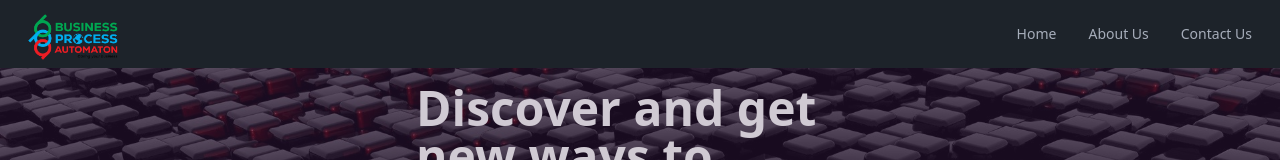
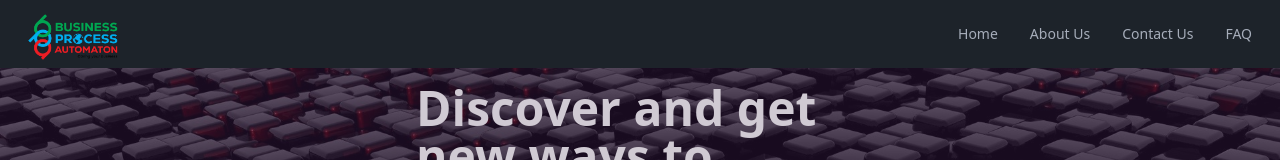
Before and after one commit to RaDiO-AcTiVe8970/BPA_Website, a Next.js app in the folder bpa_website/: page / in a window 1280 px wide. Shown: the top 160 px of the page. Built offline with nearby package versions, Linux system fonts and the light colour scheme.

Commit message:
redirectFix

```diff
--- a/bpa_website/pages/components/home/Features.js
+++ b/bpa_website/pages/components/home/Features.js
@@ -63,7 +63,7 @@ function Features() {
     <>
       <Element name="featuresSection">
         <div
-          id="abtdiv"
+          id="About Us"
           className="grid place-items-center w-full bg-base-200"
           data-theme="cupcake"
         >
--- a/bpa_website/pages/components/home/contact.js
+++ b/bpa_website/pages/components/home/contact.js
@@ -1,6 +1,24 @@
+import { useEffect } from "react";
+import { useRouter } from "next/router";
+
+
 function contact() {
+    const router = useRouter();
+
+    useEffect(() => {
+        // Check if there's a hash fragment in the URL
+        if (router.asPath.includes("#contactdiv")) {
+          // Find the target div by its ID and scroll to it
+            const contactdiv = document.getElementById("contactdiv");
+            if (contactdiv) {
+                contactdiv.scrollIntoView({ behavior: "smooth" });
+            }
+        }
+      }, [router.asPath]);
+
+
     return (
-        <div id="contactdiv" className="grid place-items-center w-full bg-base-200" data-theme="cupcake">
+        <div id="Contact Us" className="grid place-items-center w-full bg-base-200" data-theme="cupcake">
             <div className="max-w-5xl py-24 content-center justify-center">
                 <h1 className="text-4xl text-center text-black font-bold">Contact Us</h1>
                 <div className="grid mt-12 md:grid-cols-3 grid-cols-1 gap-8">
--- a/bpa_website/pages/components/layout/_navbar.js
+++ b/bpa_website/pages/components/layout/_navbar.js
@@ -1,5 +1,40 @@
 import { useRouter } from "next/router";
 import Image from "next/image";
+import { useEffect } from "react";
+
+const scrollToDivOnTargetPage = (targetPage, divId) => {
+  const router = useRouter();
+
+  useEffect(() => {
+    // Function to scroll to the target div
+    const scrollIntoView = () => {
+      const targetDiv = document.getElementById(divId);
+      if (targetDiv) {
+        targetDiv.scrollIntoView({ behavior: "smooth" });
+      }
+    };
+
+    // Scroll to the target div when the target page is reached
+    router.events.on("routeChangeComplete", scrollIntoView);
+
+    // Clean up the event listener when the component unmounts
+    return () => {
+      router.events.off("routeChangeComplete", scrollIntoView);
+    };
+  }, [router, divId]);
+
+  // Redirect to the target page
+  const redirectToTargetPage = () => {
+    router.push(targetPage);
+  };
+
+  return (
+    <button onClick={redirectToTargetPage}>
+      {divId}
+    </button>
+  );
+};
+
 
 export default function _NavBar() {
   const router = useRouter();
@@ -17,14 +52,11 @@ export default function _NavBar() {
     }
   };
 
-  const scrollToContactDiv = () => {
-    const contactdiv = document.getElementById("contactdiv");
-
-    if (contactdiv) {
-      // Using the 'scrollIntoView' method to scroll to the target div
-      contactdiv.scrollIntoView({ behavior: "smooth" });
-    }
-  };
+  const sendFAQ = () => {
+    router.push({
+      pathname: "/faq",
+    });
+  }
 
   return (
     <>
@@ -46,10 +78,11 @@ export default function _NavBar() {
             <li onClick={sendTHome}>
               <a >Home</a>
             </li>
-            <li onClick={scrollToAboutDiv}>
-              <a >About Us</a>
+            <li>{scrollToDivOnTargetPage("/", "About Us")}</li>
+            <li>{scrollToDivOnTargetPage("/", "Contact Us")}</li>
+            <li onClick={sendFAQ}>
+              <a> FAQ </a>
             </li>
-            <li onClick={scrollToContactDiv}><a >Contact Us</a></li>
           </ul>
         </div>
       </div>
```
